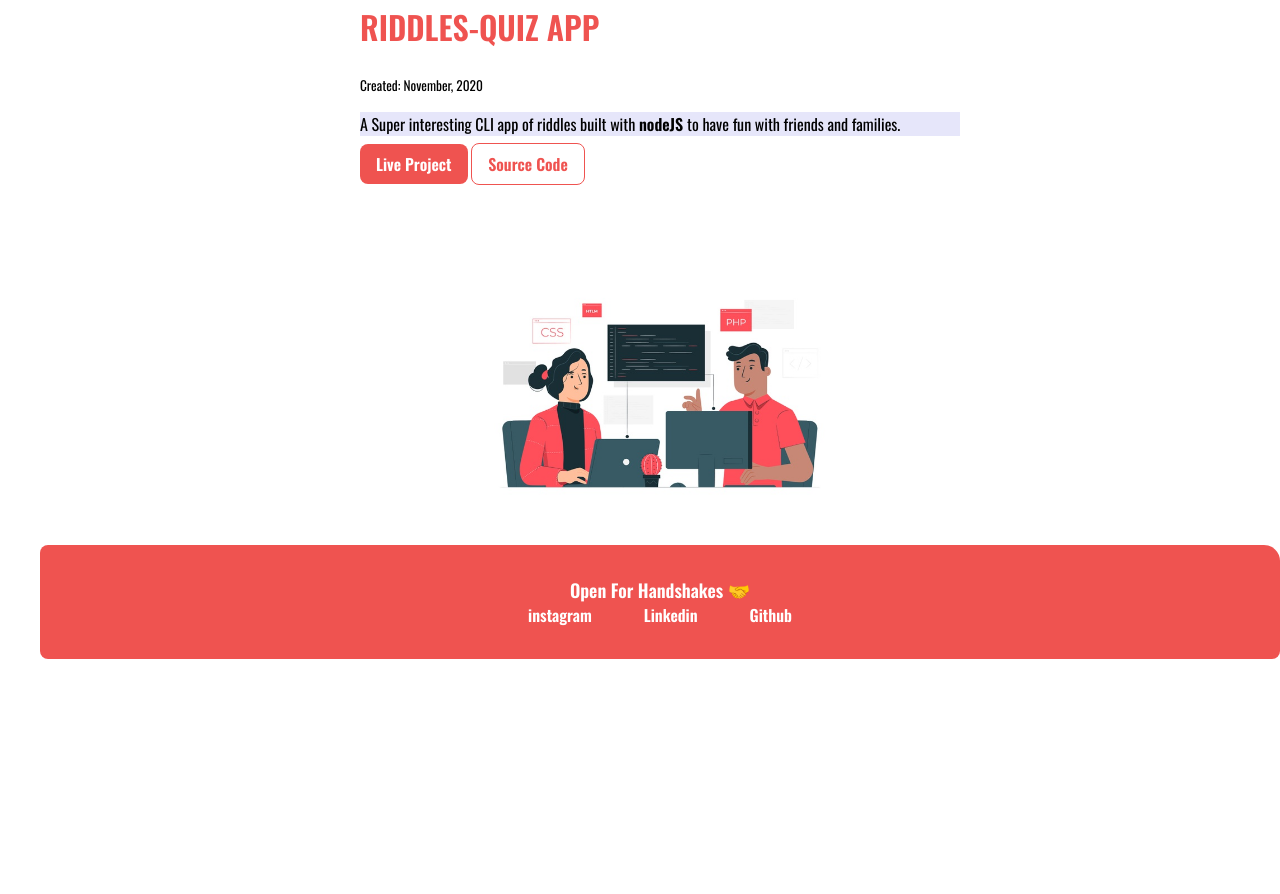
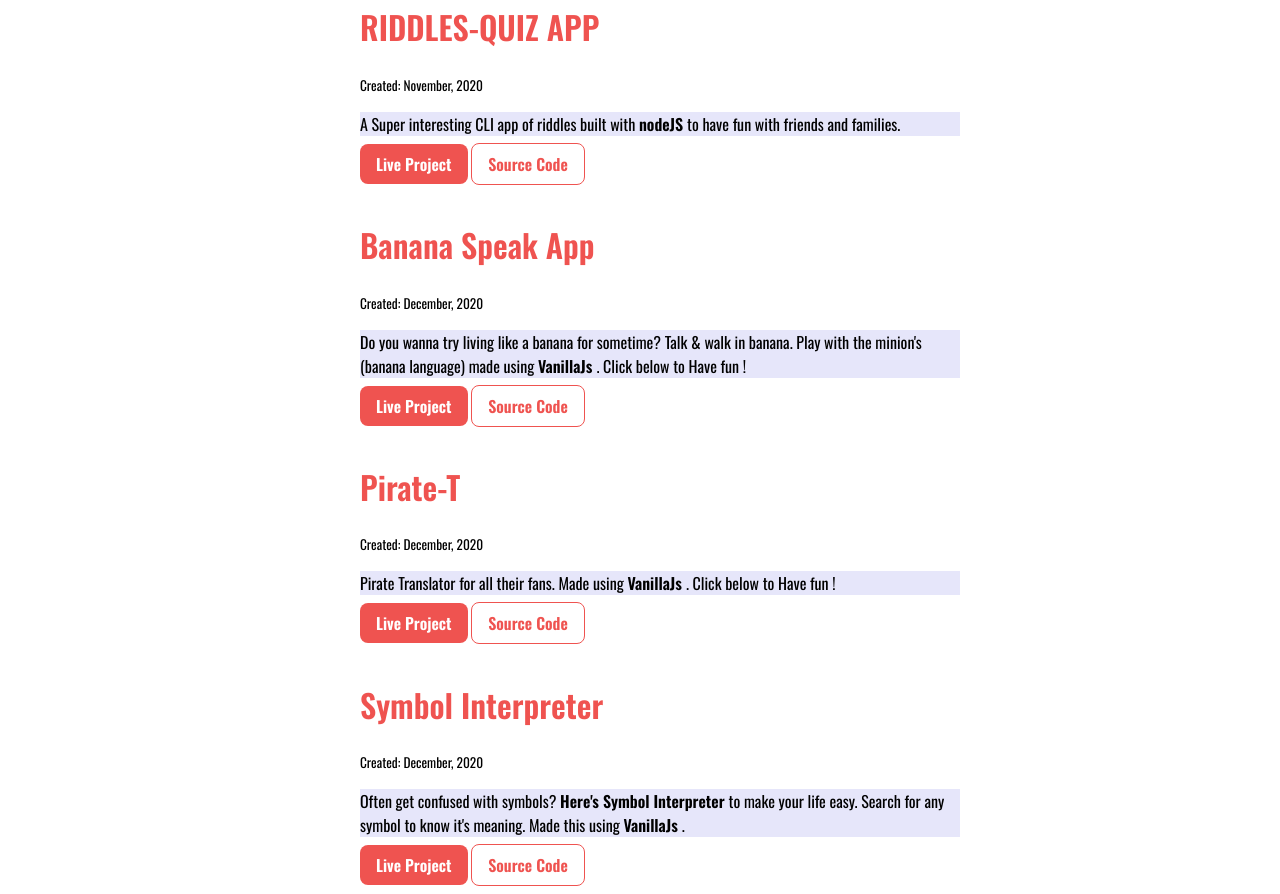
Before and after one commit to rohiraanjali/Portfolio-website, a plain HTML site: page projects.html in a window 1280 px wide. Shown: the part 566-1460 px from the top of the page. Before the commit the page ends 1241 px from the top, so only its background shows below. Drawn offline with nearby package versions, Linux system fonts and the light colour scheme.

Commit message:
updated: html files

```diff
--- a/projects.html
+++ b/projects.html
@@ -52,6 +52,44 @@
             </li>
 
             <br>
+            <li>
+                <div class="container container-center">
+                    <h1>Banana Speak App</h1>
+                <small>Created: December, 2020</small>
+                <p style="background-color: #e6e6fa">Do you wanna try living like a banana for sometime? Talk & walk in banana. Play with the minion's (banana language) made using <strong> VanillaJs </strong> . Click below to Have fun !  </p>
+                <a class="link link-primary" href="banana-world.netlify.app/">Live Project</a>
+                <a class="link link-secondary" href="https://github.com/rohiraanjali/Banana-Speak-App">Source Code</a>
+
+                </div>
+            </li>
+
+            <br>
+
+            <li>
+                <div class="container container-center">
+                    <h1>Pirate-T</h1>
+                <small>Created: December, 2020</small>
+                <p style="background-color: #e6e6fa">Pirate Translator for all their fans. Made using <strong> VanillaJs </strong> . Click below to Have fun !  </p>
+                <a class="link link-primary" href="https://piratextranslator.netlify.app/">Live Project</a>
+                <a class="link link-secondary" href="https://github.com/rohiraanjali/Pirate-T">Source Code</a>
+
+                </div>
+            </li>
+
+            <br>
+
+            <li>
+                <div class="container container-center">
+                    <h1>Symbol Interpreter</h1>
+                <small>Created: December, 2020</small>
+                <p style="background-color: #e6e6fa">Often get confused with symbols? <strong>Here's Symbol Interpreter </strong> to make your life easy. Search for any symbol to know it's meaning. Made this using <strong> VanillaJs </strong>.  </p>
+                <a class="link link-primary" href="https://piratextranslator.netlify.app/">Live Project</a>
+                <a class="link link-secondary" href="https://github.com/rohiraanjali/Pirate-T">Source Code</a>
+
+                </div>
+            </li>
+
+            <br>
 
             <footer class="logo">
                 <img class="logo-img" src="images/projects.jpg" />
```
Also changed, not shown: index.html (+2 -2 lines).
